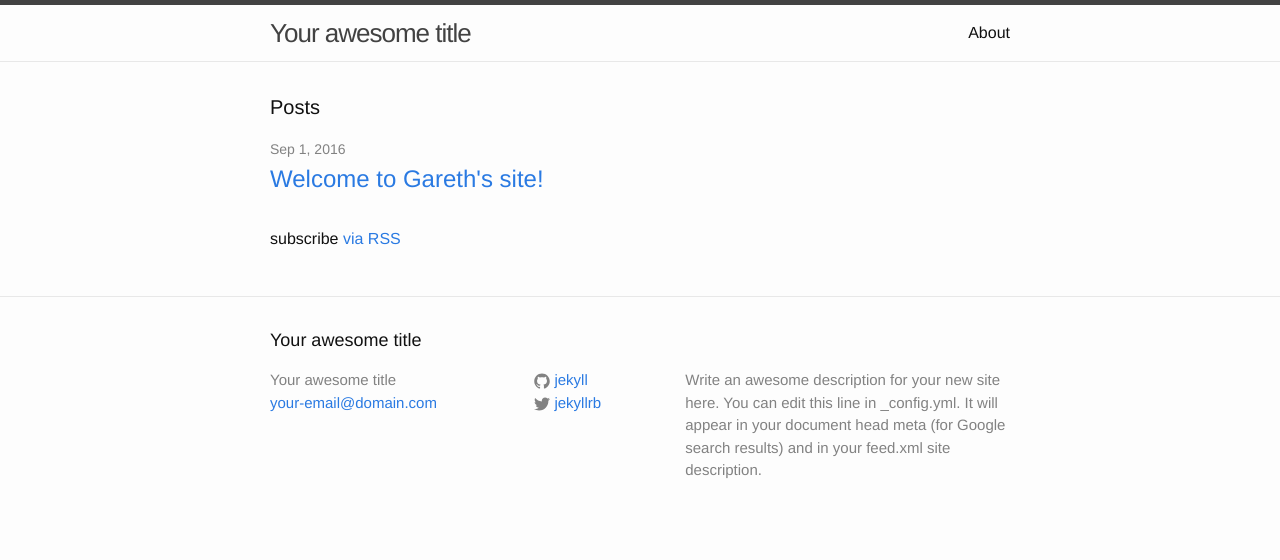
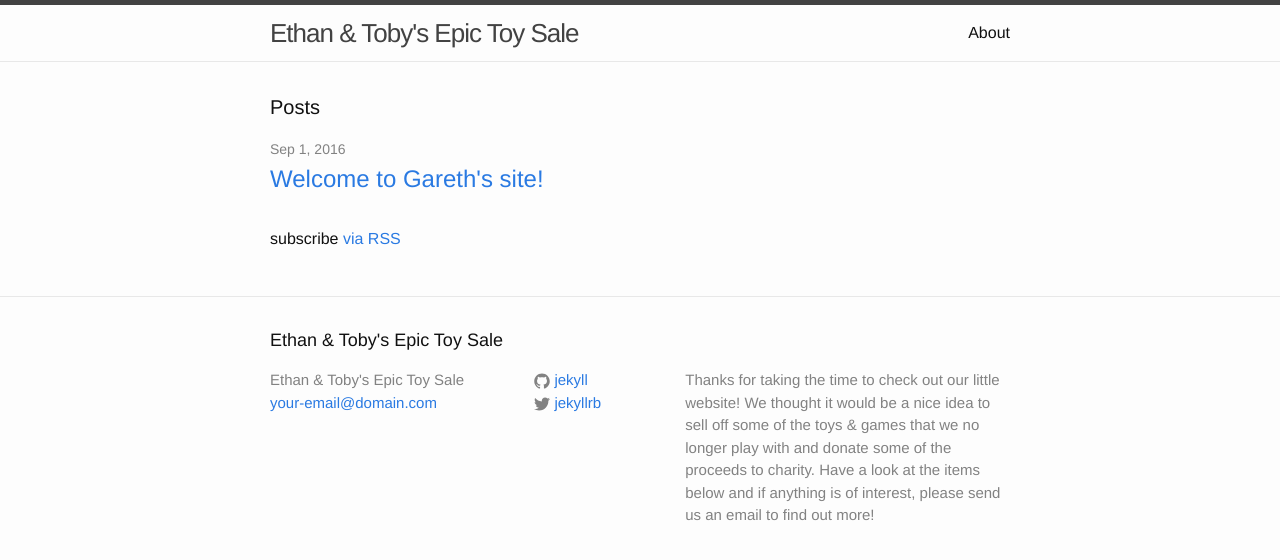
Before and after one commit to kooshkashkai/kooshkashkai.github.io, a Jekyll site: the page built from index.html, in a window 1280 px wide. Shown: the top 560 px of the page. Built offline with Jekyll 4.4.1, drawn with Linux system fonts in a browser that asks for light colours.

Commit message:
Update _config.yml

```diff
--- a/_config.yml
+++ b/_config.yml
@@ -6,12 +6,13 @@
 # 'jekyll serve'. If you change this file, please restart the server process.
 
 # Site settings
-title: Your awesome title
+title: Ethan & Toby's Epic Toy Sale
 email: your-email@domain.com
 description: > # this means to ignore newlines until "baseurl:"
-  Write an awesome description for your new site here. You can edit this
-  line in _config.yml. It will appear in your document head meta (for
-  Google search results) and in your feed.xml site description.
+  Thanks for taking the time to check out our little website! We thought it would be a
+  nice idea to sell off some of the toys & games that we no longer play with and donate
+  some of the proceeds to charity.  Have a look at the items below and if anything is
+  of interest, please send us an email to find out more!
 baseurl: "" # the subpath of your site, e.g. /blog
 url: "http://yourdomain.com" # the base hostname & protocol for your site
 twitter_username: jekyllrb
```
